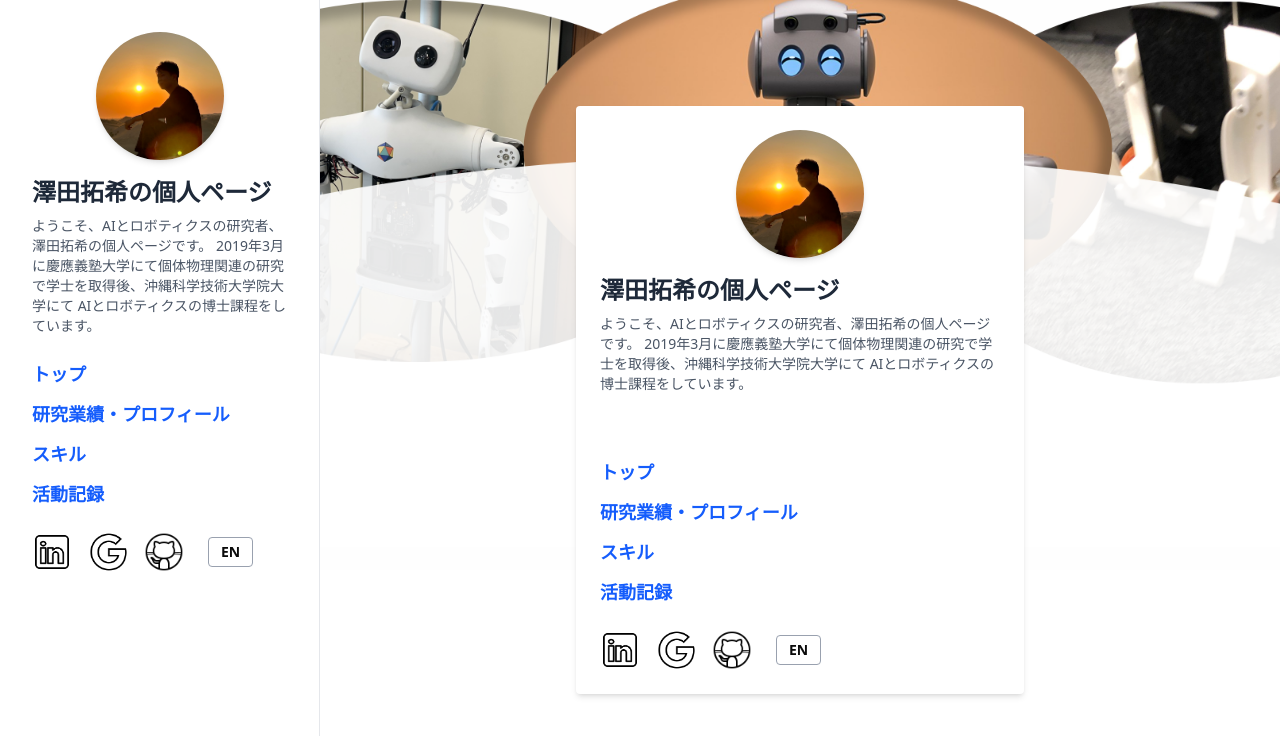
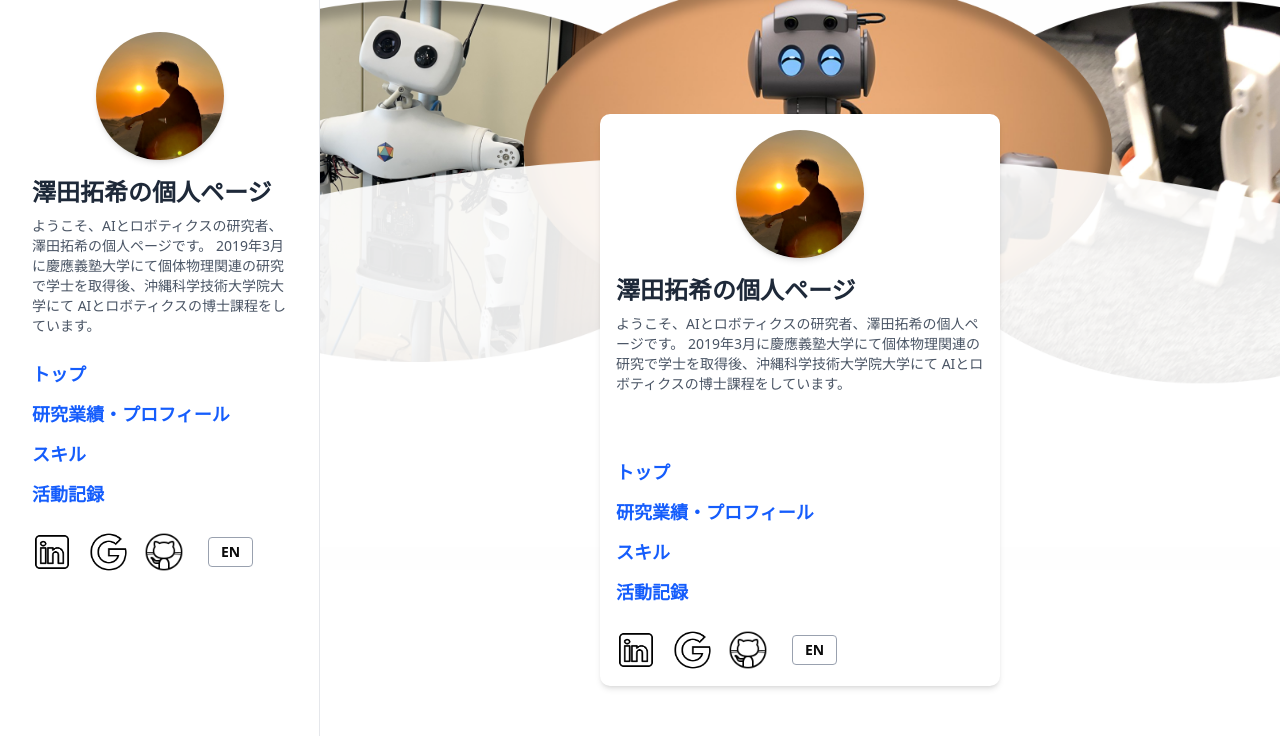
Before and after one commit to hiroki-oist/PersonalWebsite, a Next.js app: page / in a window 1280 px wide. Shown: the top 736 px of the page. Built offline with nearby package versions, Linux system fonts and the light colour scheme.

Commit message:
Make card transparent

```diff
--- a/app/page.js
+++ b/app/page.js
@@ -19,7 +19,7 @@ export default function Home() {
       <Sidebar />
 
       <div className="relative w-full">
-        {/* 背景画像 */}
+        {/* 背景画像：全画面表示 */}
         <img
           src="/BackGround.png"
           alt="Background"
@@ -28,12 +28,14 @@ export default function Home() {
 
         {/* ✅ 背景に重ねるコンテンツ */}
         <div className="absolute inset-0 flex items-center justify-center">
-          <div className="bg-white bg-opacity-80 p-6 rounded shadow-md max-w-md">
-            <SidebarContent
-              isHovered={isHovered}
-              setIsHovered={setIsHovered}
-              switchToEnglish={switchToEnglish}
-            />
+          <div className="p-6 max-w-md">
+            <div className="bg-white bg-opacity-70 rounded-lg p-4 shadow-md">
+              <SidebarContent
+                isHovered={isHovered}
+                setIsHovered={setIsHovered}
+                switchToEnglish={switchToEnglish}
+              />
+            </div>
           </div>
         </div>
       </div>
```
